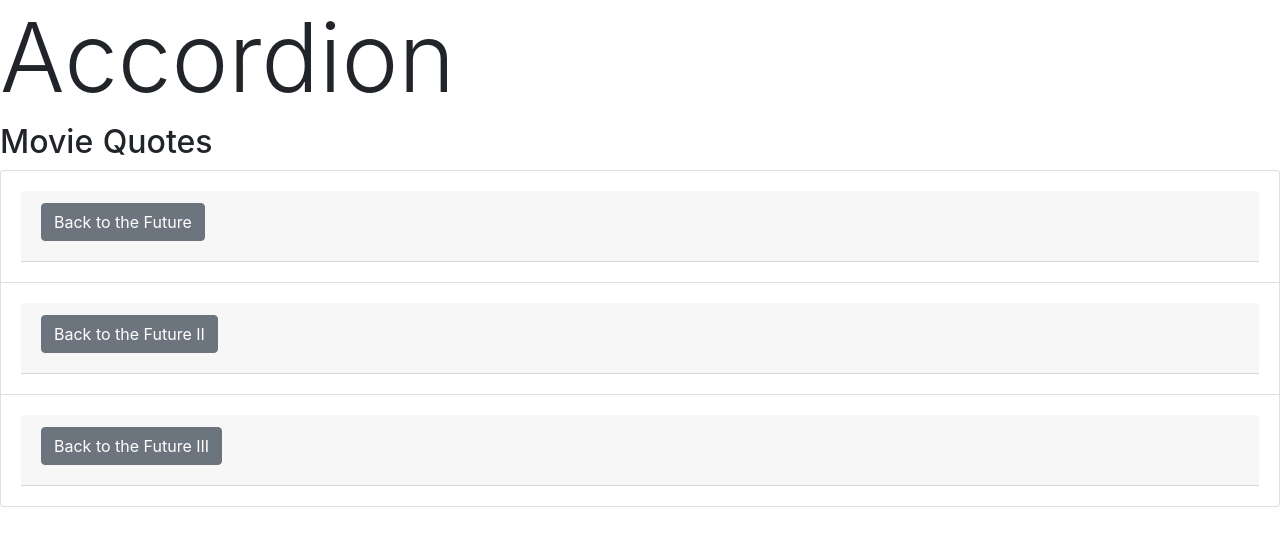
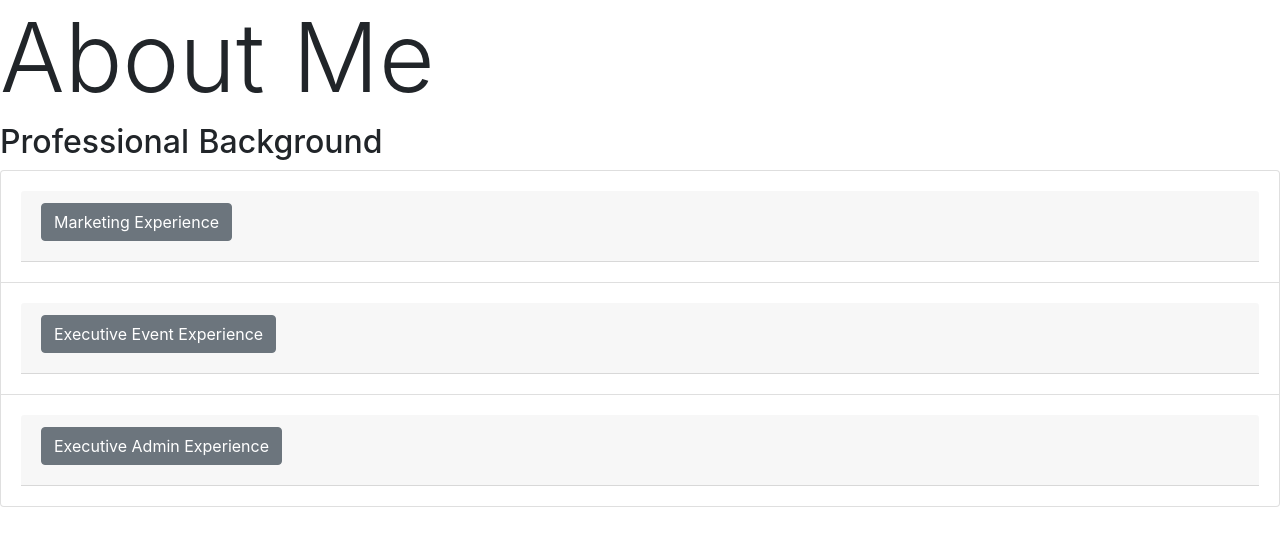
Before and after one commit to moreil25/html300FinalProject, a Nuxt app in the folder final-project/: page /accordion in a window 1280 px wide. Shown: the top 546 px of the page. Built offline with nearby package versions, Linux system fonts and the light colour scheme.

Commit message:
changed content on accordion.vue

```diff
--- a/final-project/layouts/default.vue
+++ b/final-project/layouts/default.vue
@@ -11,6 +11,7 @@
     <!--this causes the insersion of router content-->
         <router-view/>
     <!--footer here to appear on every page-->
+
   </div>
 
 </template>
--- a/final-project/pages/accordion.vue
+++ b/final-project/pages/accordion.vue
@@ -35,23 +35,23 @@
   data () {
     return {
   //these are the variables that are places in the HTML sections that change based on conditional statements
-      header: 'Accordion',
-      subhead: 'Movie Quotes',
+      header: 'About Me',
+      subhead: 'Professional Background',
       contents: [
         {
           id: 1,
-          title: 'Back to the Future',
-          quote: 'How could I have been so careless. One point twenty-one gigawatts. Tom, how am I gonna generate that kind of power, it cant be done, it cant. It was meant to be. Anyway, if Grandpa hadnt hit him, then none of you would have been born. Go. Uh, plutonium, wait a minute, are you telling me that this suckers nuclear? Oh hey, Biff, hey, guys, how are you doing?.'
+          title: 'Marketing Experience',
+          quote: 'Managed a corporate Facebook account, updating content bi-weekly, to see monthly engagement rates increase one to two percent over a six month period. Contributed blog content. Utilized Mailchimp and Square to develop marketing materials and deploy an online retail store.'
         },
         {
         id: 2,
-        title: 'Back to the Future II',
-        quote: 'No. Our only chance to repair the present is in the past, at the point where the timeline skewed into this tangent. In order to put the universe back as we remember it and get back to our reality, we have to find out the exact date and specific circumstances of how, when, and where young Biff got his hands on that sports almanac.'
+        title: 'Executive Event Experience',
+        quote: 'Led all planning and execution of logistics for inaugural Sustainable Hospitality Developmentt Symposium from beginning to end in eight months. Managed volunteers for all community outreach events. Coordinated all aspects of Masters Week® hospitality house, with daily rotating guest list, in-house catering, restaurant reservations, transportation to and from all events, and personalized welcome gifts.'
         },
         {
         id: 3,
-        title: 'Back to the Future III',
-        quote: 'It means your future hasnt been written yet. No ones has. Your future is whatever you make it, so make it a good one. Both of you.'
+        title: 'Executive Admin Experience',
+        quote: 'Navigated all levels of contracting services witth vendors internally and externally. Maintained well-organized system for confidential files and financial records, ensuring 100% compliance with standardized requirements and federal policies.'
         },
 
       ],
```
